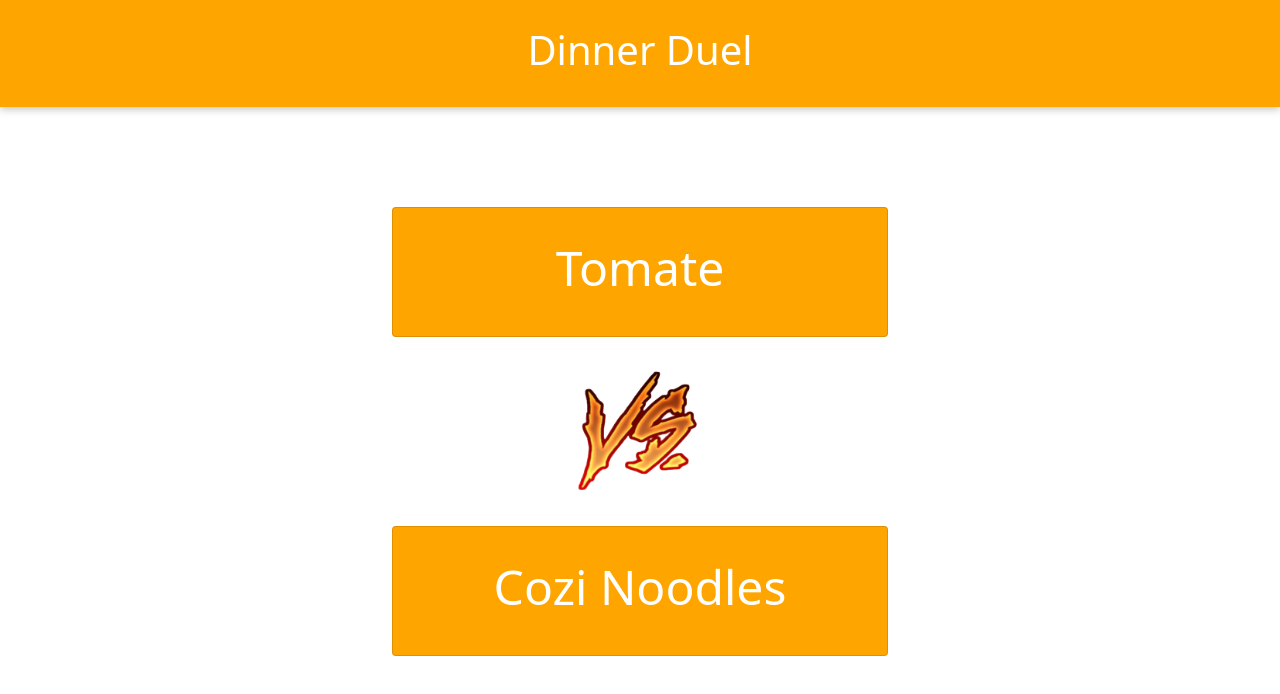
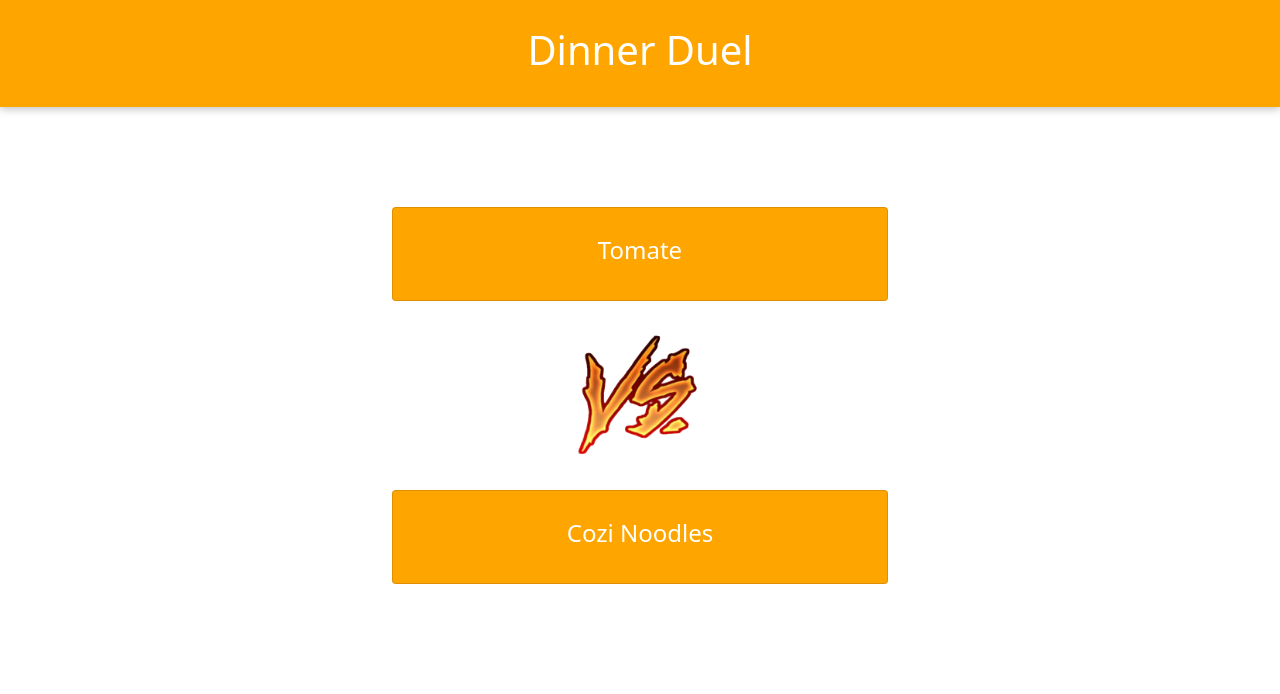
Before and after one commit to 397-f21/dinnerduel, a React (Create React App) app: page / in a window 1280 px wide. Shown: the top 694 px of the page. Built offline with nearby package versions, Linux system fonts and the light colour scheme.

Commit message:
changed styling

```diff
--- a/public/index.html
+++ b/public/index.html
@@ -24,7 +24,7 @@
       work correctly both with client-side routing and a non-root public URL.
       Learn how to configure a non-root public URL by running `npm run build`.
     -->
-    <title>React App</title>
+    <title>Dinner Duel</title>
   </head>
   <body>
     <noscript>You need to enable JavaScript to run this app.</noscript>
--- a/src/App.css
+++ b/src/App.css
@@ -7,7 +7,7 @@
 .restaurant {
   background-color: orange;
   color: white;
-  font-size: 3em;
+  font-size: 1.5em;
   padding: 3em 0;
   margin-bottom: 2em;
   transition: 0.3s;
--- a/src/App.js
+++ b/src/App.js
@@ -88,22 +88,6 @@ const Header = () => {
     </header>
   );
 };
-const App = () => {
-  const [winner, setWinner] = useState();
-  return (
-    <>
-      <Header></Header>
-      {winner ? (
-        <WinningRestaurant winner={winner} />
-      ) : (
-        <RestaurantChoices choices={choices} setWinner={setWinner} />
-      )}
-    </>
-  );
-};
-
-export default App;
-
 // const RestaurantForm = () => {
 //   const [inputs, setInputs] = useState({});
 
@@ -151,3 +135,19 @@ export default App;
 //     </>
 //   );
 // };
+
+const App = () => {
+  const [winner, setWinner] = useState();
+  return (
+    <>
+      <Header></Header>
+      {winner ? (
+        <WinningRestaurant winner={winner} />
+      ) : (
+        <RestaurantChoices choices={choices} setWinner={setWinner} />
+      )}
+    </>
+  );
+};
+
+export default App;
```
Also changed, not shown: 1 other file (tests, documents, lock files or other folders).
